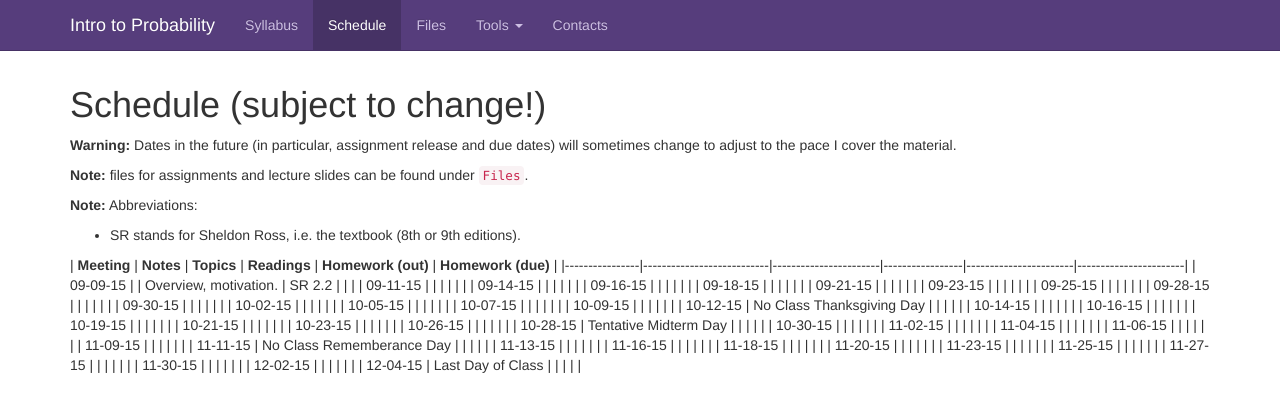
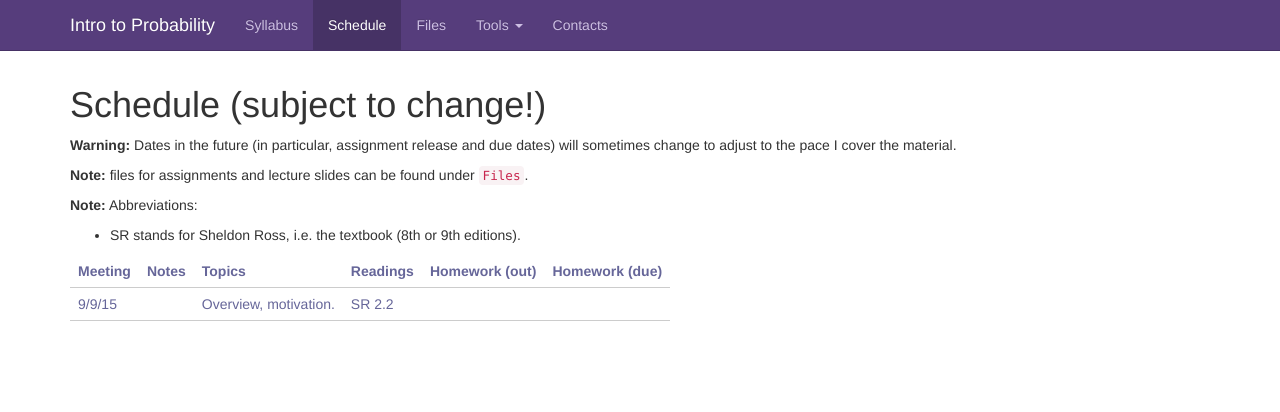
Before and after one commit to alexandrebouchard/stat302-web-fa2015-16, a Jekyll site: the page built from schedule.md, in a window 1280 px wide. Shown: the top 412 px of the page. Built offline with Jekyll 4.4.1, drawn with Linux system fonts in a browser that asks for light colours; nearby versions of some CDN libraries; Markdown is read by kramdown in place of the engine named in the settings; comment, search, counter and statistics services are not loaded.

Commit message:
Revert "tentative try to see if the format of table is right"
This reverts commit 496f5fc459302ce7eae505b6ffea878d94857c89.

```diff
--- a/schedule.md
+++ b/schedule.md
@@ -15,43 +15,4 @@ Schedule (subject to change!)
 
 - SR stands for Sheldon Ross, i.e. the textbook (8th or 9th editions).
 
-<table>  | <b>Meeting</b> | <b>Notes</b>              | <b>Topics</b>         | <b>Readings</b> | <b>Homework (out)</b> | <b>Homework (due)</b> |
-|----------------|---------------------------|-----------------------|-----------------|-----------------------|-----------------------|
-| 09-09-15       |                           | Overview, motivation. | SR 2.2          |                       |                       |
-| 09-11-15       |                           |                       |                 |                       |                       |
-| 09-14-15       |                           |                       |                 |                       |                       |
-| 09-16-15       |                           |                       |                 |                       |                       |
-| 09-18-15       |                           |                       |                 |                       |                       |
-| 09-21-15       |                           |                       |                 |                       |                       |
-| 09-23-15       |                           |                       |                 |                       |                       |
-| 09-25-15       |                           |                       |                 |                       |                       |
-| 09-28-15       |                           |                       |                 |                       |                       |
-| 09-30-15       |                           |                       |                 |                       |                       |
-| 10-02-15       |                           |                       |                 |                       |                       |
-| 10-05-15       |                           |                       |                 |                       |                       |
-| 10-07-15       |                           |                       |                 |                       |                       |
-| 10-09-15       |                           |                       |                 |                       |                       |
-| 10-12-15       | No Class Thanksgiving Day |                       |                 |                       |                       |
-| 10-14-15       |                           |                       |                 |                       |                       |
-| 10-16-15       |                           |                       |                 |                       |                       |
-| 10-19-15       |                           |                       |                 |                       |                       |
-| 10-21-15       |                           |                       |                 |                       |                       |
-| 10-23-15       |                           |                       |                 |                       |                       |
-| 10-26-15       |                           |                       |                 |                       |                       |
-| 10-28-15       | Tentative Midterm Day     |                       |                 |                       |                       |
-| 10-30-15       |                           |                       |                 |                       |                       |
-| 11-02-15       |                           |                       |                 |                       |                       |
-| 11-04-15       |                           |                       |                 |                       |                       |
-| 11-06-15       |                           |                       |                 |                       |                       |
-| 11-09-15       |                           |                       |                 |                       |                       |
-| 11-11-15       | No Class Rememberance Day |                       |                 |                       |                       |
-| 11-13-15       |                           |                       |                 |                       |                       |
-| 11-16-15       |                           |                       |                 |                       |                       |
-| 11-18-15       |                           |                       |                 |                       |                       |
-| 11-20-15       |                           |                       |                 |                       |                       |
-| 11-23-15       |                           |                       |                 |                       |                       |
-| 11-25-15       |                           |                       |                 |                       |                       |
-| 11-27-15       |                           |                       |                 |                       |                       |
-| 11-30-15       |                           |                       |                 |                       |                       |
-| 12-02-15       |                           |                       |                 |                       |                       |
-| 12-04-15       | Last Day of Class         |                       |                 |                       |                       |<!-- schedule --></table>
+<table>  <tr>    <td><b>Meeting</b></td>    <td><b>Notes</b></td>    <td><b>Topics</b></td>    <td><b>Readings</b></td>    <td><b>Homework (out)</b></td>    <td><b>Homework (due)</b></td>  </tr>  <tr>    <td>9/9/15</td>    <td></td>    <td>Overview, motivation. </td>    <td>SR 2.2</td>    <td></td>    <td></td>  </tr><!-- schedule --></table>
```
